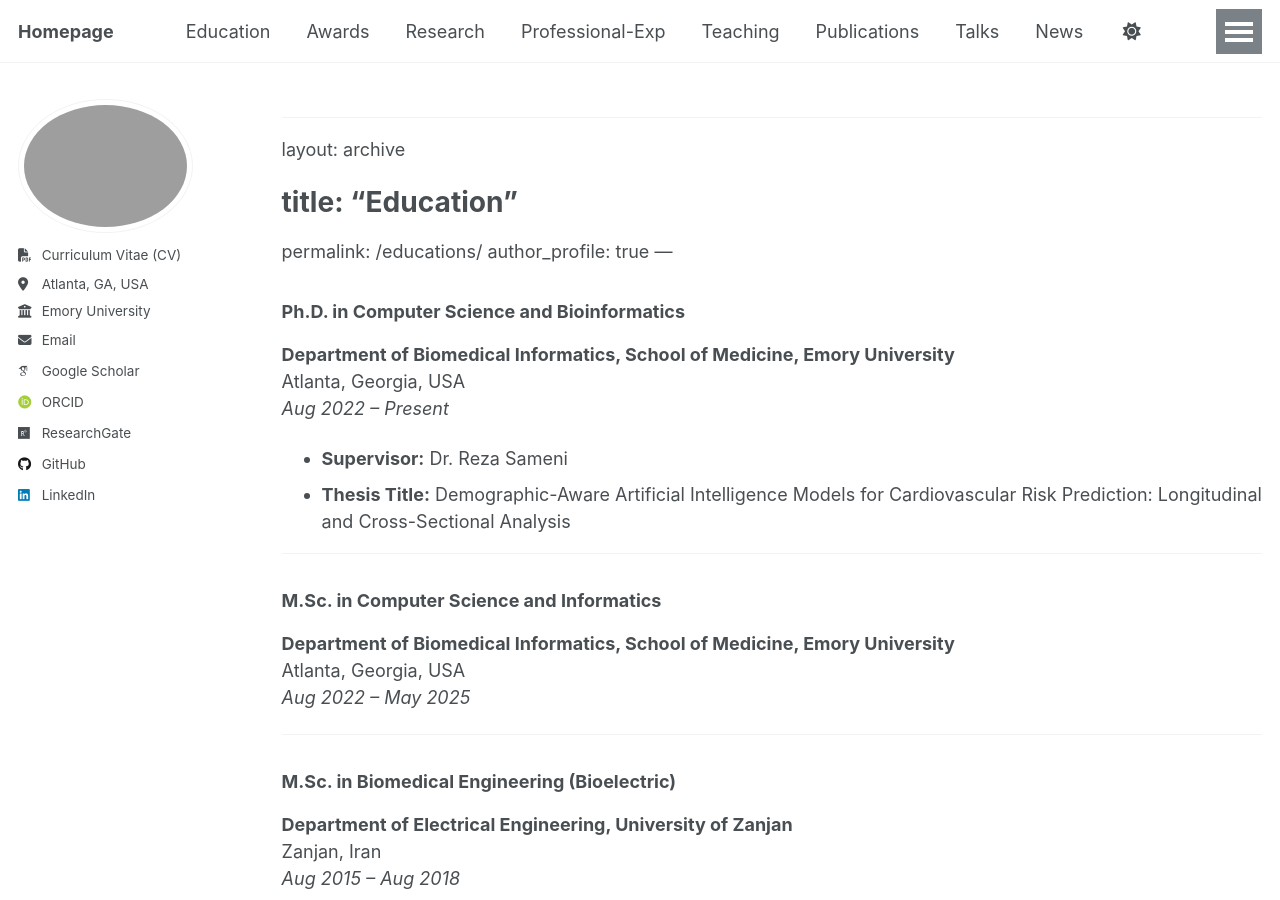
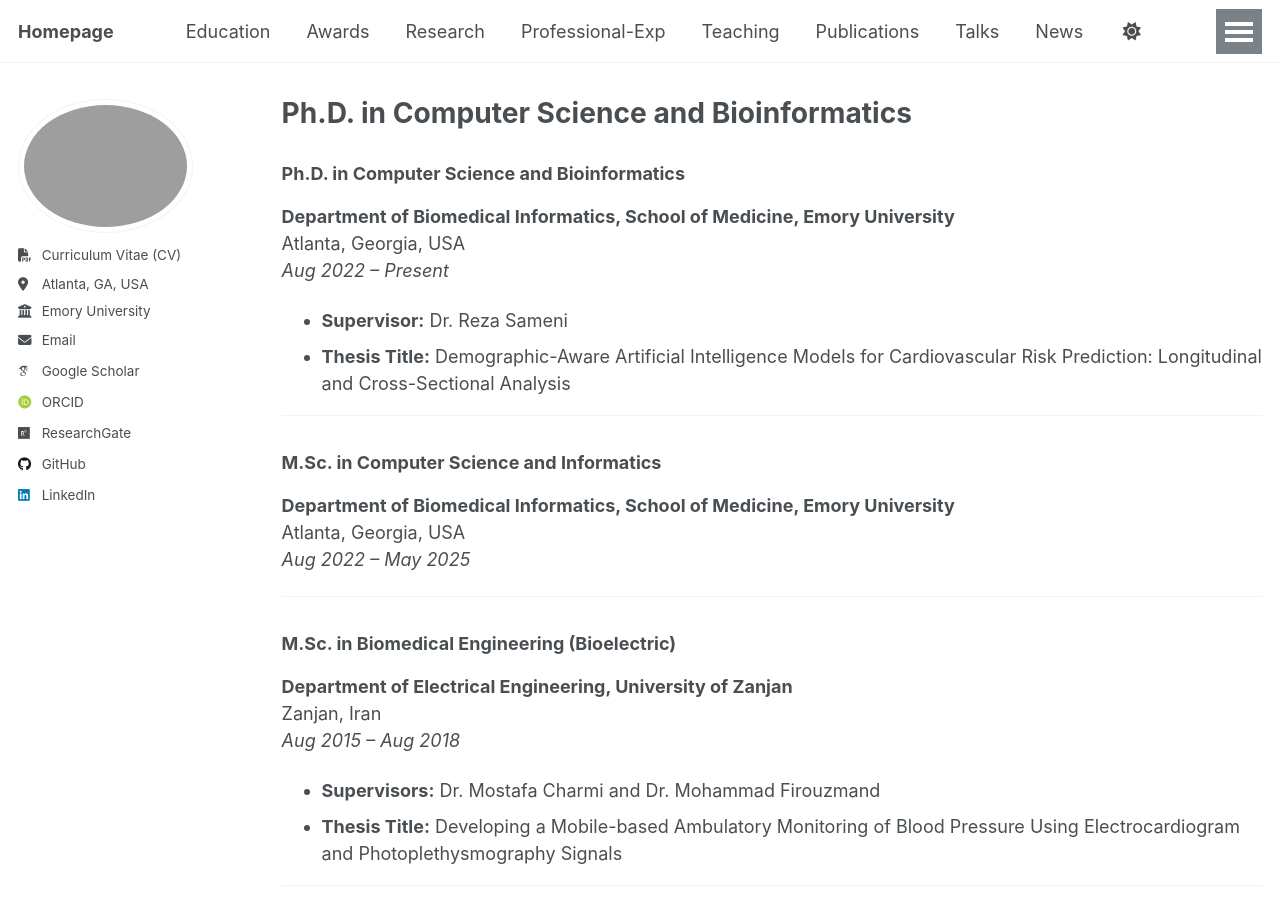
Before and after one commit to Somayyehmousavi/somayyehmousavi.github.io, a Jekyll site: the page built from _pages/educations.md, in a window 1280 px wide and 900 px high. Built offline with Jekyll 4.4.1, drawn with Linux system fonts in a browser that asks for light colours; some web fonts are replaced; our own code applies the rules of GitHub Pages for plain Markdown files.

Commit message:
Update educations.md

```diff
--- a/_pages/educations.md
+++ b/_pages/educations.md
@@ -1,10 +1,3 @@
----
-layout: archive
-# title: "Education"
-permalink: /educations/
-author_profile: true
----
-
 ---
 layout: archive
 # title: "Education"
```
